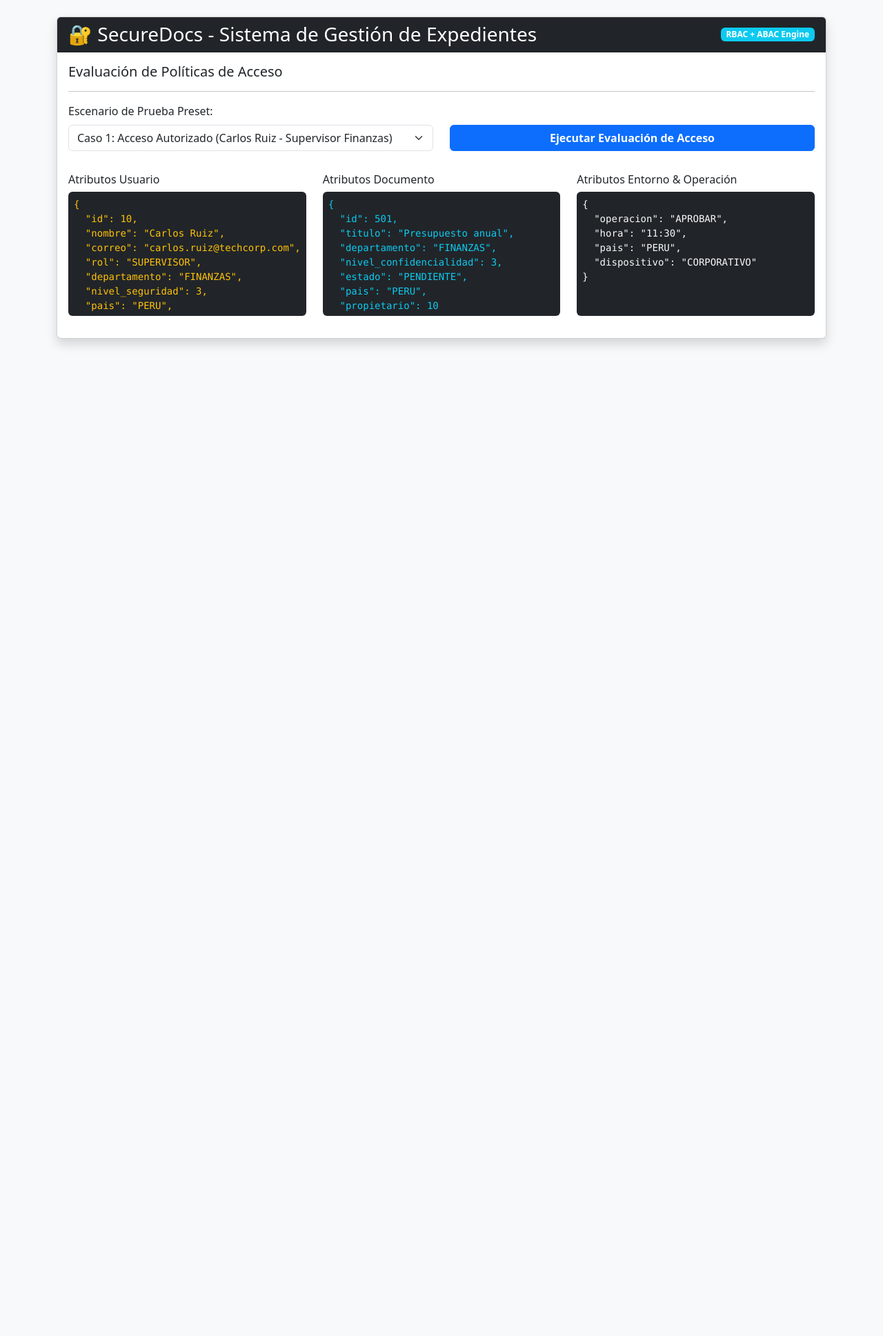
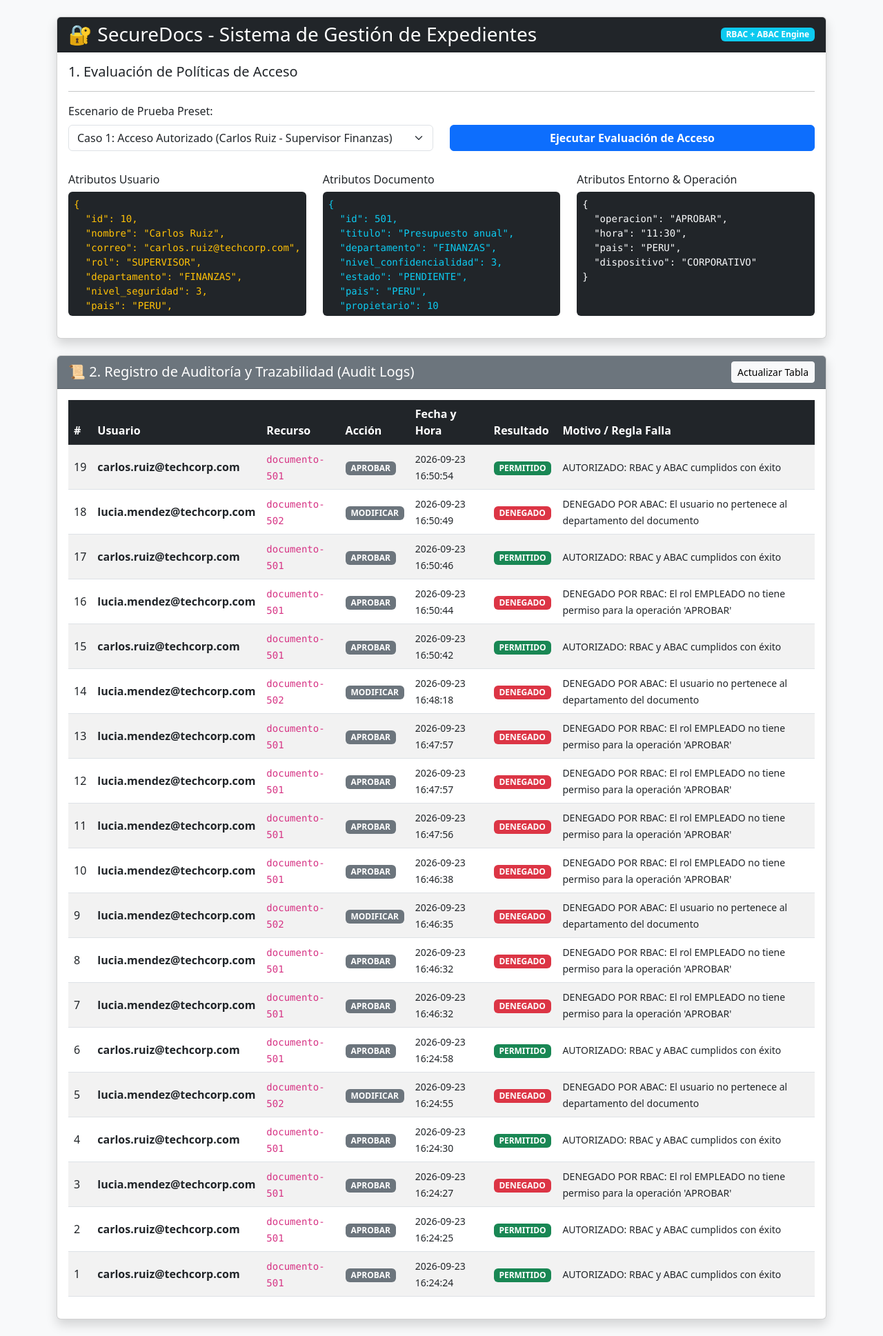
Before and after one commit to SHEILA-DIAZ/LAB06-Nube, a Flask app: page / in a window 1280 px wide. Shown: the whole page at 69% size. Before the commit the page ends 502 px from the top, so only its background shows below. Run offline with Flask 3, Linux system fonts and the light colour scheme; data comes from the database, SQL or seed files in the repository; both versions use the stored data as it was after the commit.

Commit message:
docs & feat: agregar modulo de auditoria en UI y README completo

```diff
--- a/templates/index.html
+++ b/templates/index.html
@@ -13,7 +13,7 @@
                 <span class="badge bg-info">RBAC + ABAC Engine</span>
             </div>
             <div class="card-body">
-                <h5>Evaluación de Políticas de Acceso</h5>
+                <h5>1. Evaluación de Políticas de Acceso</h5>
                 <hr>
                 <div class="row">
                     <div class="col-md-6">
@@ -32,21 +32,49 @@
                 <div class="row mt-3">
                     <div class="col-md-4">
                         <h6>Atributos Usuario</h6>
-                        <pre id="jsonUsuario" class="bg-dark text-warning p-2 rounded" style="height: 180px;"></pre>
+                        <pre id="jsonUsuario" class="bg-dark text-warning p-2 rounded" style="height: 180px; overflow-y: auto;"></pre>
                     </div>
                     <div class="col-md-4">
                         <h6>Atributos Documento</h6>
-                        <pre id="jsonDocumento" class="bg-dark text-info p-2 rounded" style="height: 180px;"></pre>
+                        <pre id="jsonDocumento" class="bg-dark text-info p-2 rounded" style="height: 180px; overflow-y: auto;"></pre>
                     </div>
                     <div class="col-md-4">
                         <h6>Atributos Entorno & Operación</h6>
-                        <pre id="jsonEntorno" class="bg-dark text-light p-2 rounded" style="height: 180px;"></pre>
+                        <pre id="jsonEntorno" class="bg-dark text-light p-2 rounded" style="height: 180px; overflow-y: auto;"></pre>
                     </div>
                 </div>
 
                 <div id="panelResultado" class="mt-4 d-none p-3 rounded">
                     <h4 id="resTitulo"></h4>
                     <p id="resMensaje" class="fs-5 m-0"></p>
+                </div>
+            </div>
+        </div>
+
+        <!-- Módulo de Auditoría Requisito 14 -->
+        <div class="card shadow">
+            <div class="card-header bg-secondary text-white d-flex justify-content-between align-items-center">
+                <h5 class="m-0">📜 2. Registro de Auditoría y Trazabilidad (Audit Logs)</h5>
+                <button onclick="cargarAuditoria()" class="btn btn-sm btn-light">Actualizar Tabla</button>
+            </div>
+            <div class="card-body">
+                <div class="table-responsive">
+                    <table class="table table-striped table-hover align-middle">
+                        <thead class="table-dark">
+                            <tr>
+                                <th>#</th>
+                                <th>Usuario</th>
+                                <th>Recurso</th>
+                                <th>Acción</th>
+                                <th>Fecha y Hora</th>
+                                <th>Resultado</th>
+                                <th>Motivo / Regla Falla</th>
+                            </tr>
+                        </thead>
+                        <tbody id="tablaAuditoria">
+                            <tr><td colspan="7" class="text-center text-muted">Haz clic en "Actualizar Tabla" para cargar eventos.</td></tr>
+                        </tbody>
+                    </table>
                 </div>
             </div>
         </div>
@@ -105,9 +133,41 @@
                 document.getElementById('resTitulo').innerText = `❌ ACCESO DENEGADO (Fallo en: ${data.etapa_fallo})`;
                 document.getElementById('resMensaje').innerText = data.mensaje;
             }
+
+            // Refrescar tabla de auditoría tras evaluar
+            cargarAuditoria();
         }
 
-        window.onload = cargarEscenario;
+        async function cargarAuditoria() {
+            const res = await fetch('/auditoria');
+            const logs = await res.json();
+
+            const tbody = document.getElementById('tablaAuditoria');
+            tbody.innerHTML = '';
+
+            logs.forEach(log => {
+                const badge = log.resultado === 'PERMITIDO'
+                    ? '<span class="badge bg-success">PERMITIDO</span>'
+                    : '<span class="badge bg-danger">DENEGADO</span>';
+
+                tbody.innerHTML += `
+                    <tr>
+                        <td>${log.id}</td>
+                        <td><strong>${log.usuario}</strong></td>
+                        <td><code>${log.recurso}</code></td>
+                        <td><span class="badge bg-secondary">${log.accion}</span></td>
+                        <td><small>${log.fecha}</small></td>
+                        <td>${badge}</td>
+                        <td><small>${log.motivo}</small></td>
+                    </tr>
+                `;
+            });
+        }
+
+        window.onload = () => {
+            cargarEscenario();
+            cargarAuditoria();
+        };
     </script>
 </body>
 </html>
```
Also changed, not shown: README.md (added), database/securedocs.db.
